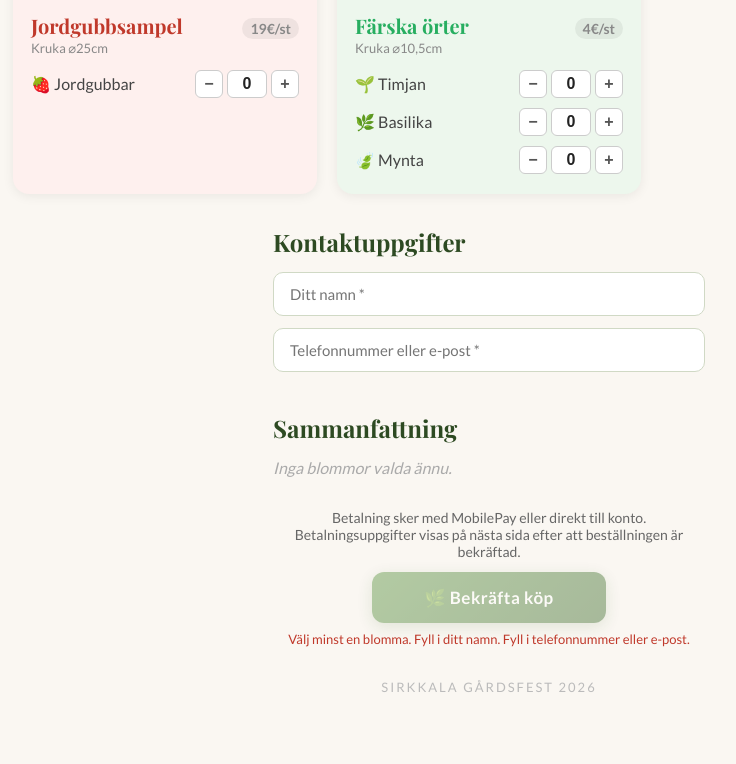
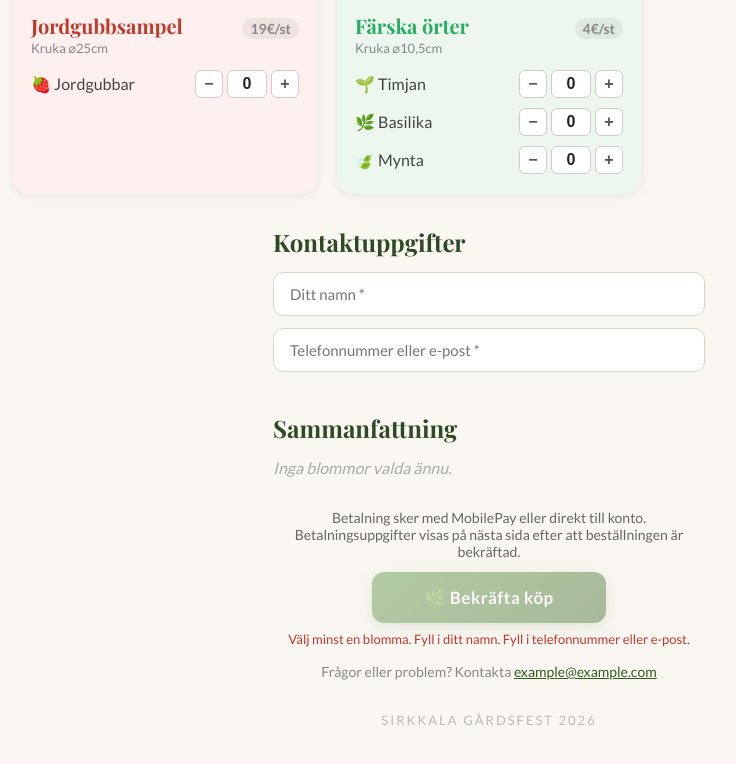
Before and after one commit to Artur-/sirkkala-blommor, a React (Vite) app: page / in a window 1280 px wide. Shown: the part 1059-1823 px from the top of the page, without its empty margins (151-887 px from the left). Built offline with nearby package versions, Linux system fonts and the light colour scheme.

Commit message:
Restore contact email link

```diff
--- a/src/App.jsx
+++ b/src/App.jsx
@@ -296,6 +296,22 @@ export default function App() {
       <p
         style={{
           textAlign: "center",
+          fontSize: 14,
+          color: "#888",
+          maxWidth: 480,
+          margin: "16px auto 0",
+          padding: "0 24px",
+        }}
+      >
+        Frågor eller problem? Kontakta{" "}
+        <a href="mailto:example@example.com" style={{ color: "#2d5e1a" }}>
+          example@example.com
+        </a>
+      </p>
+
+      <p
+        style={{
+          textAlign: "center",
           color: "#bbb",
           fontSize: 13,
           marginTop: 32,
```
